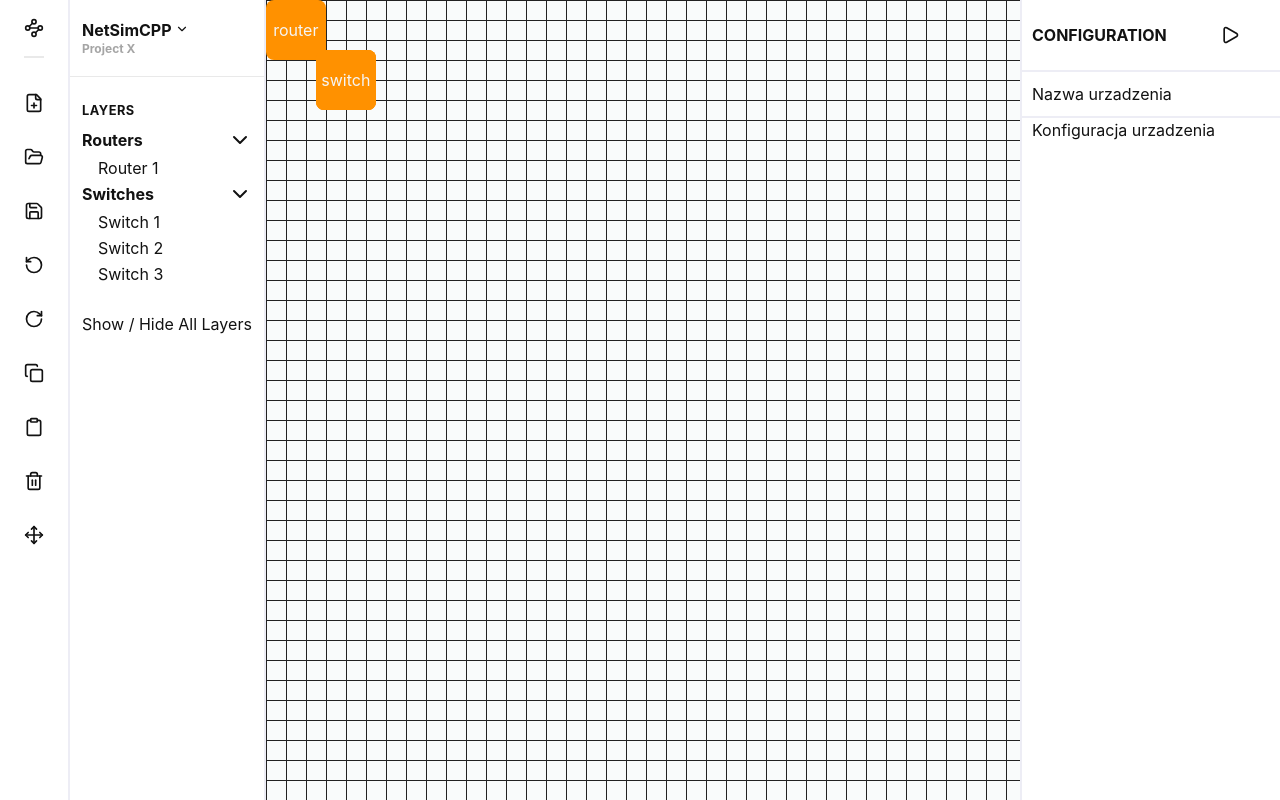
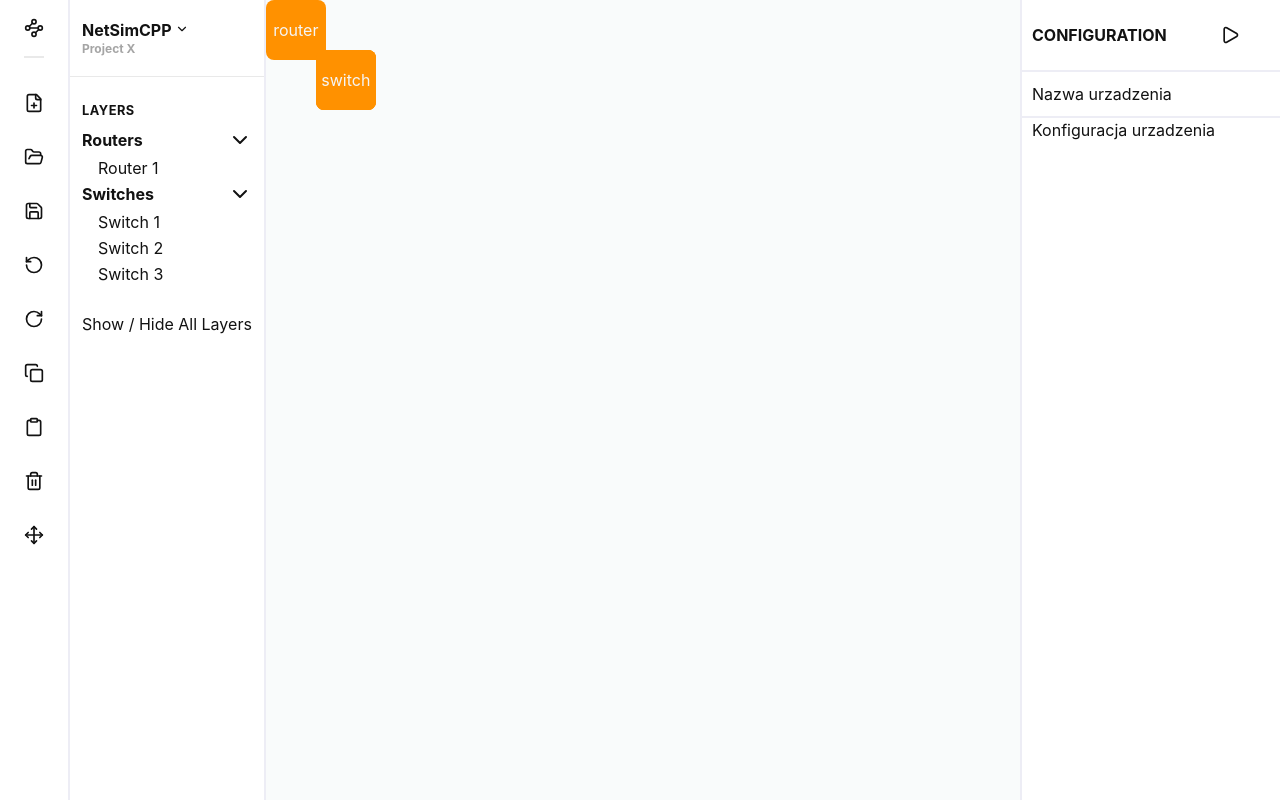
Before and after one commit to UmarlyPoeta/inzynieria_oprogramowania, a React (Vite) app in the folder project/frontend/: page / in a window 1280 px wide. Built offline with nearby package versions, Linux system fonts and the light colour scheme.

Commit message:
refactor: remove background grid (commented out)

```diff
--- a/project/frontend/src/components/layout/CanvasArea/CanvasArea.tsx
+++ b/project/frontend/src/components/layout/CanvasArea/CanvasArea.tsx
@@ -66,9 +66,9 @@ const Grid = styled.div`
   width: 100%;
   height: 100%;
   background-size: 20px 20px;
-  background-image:
-    linear-gradient(to right, #222 1px, transparent 1px),
-    linear-gradient(to bottom, #222 1px, transparent 1px);
+  // background-image:
+  //   linear-gradient(to right, #222 1px, transparent 1px),
+  //   linear-gradient(to bottom, #222 1px, transparent 1px);
   pointer-events: none;
 `;
 
```
